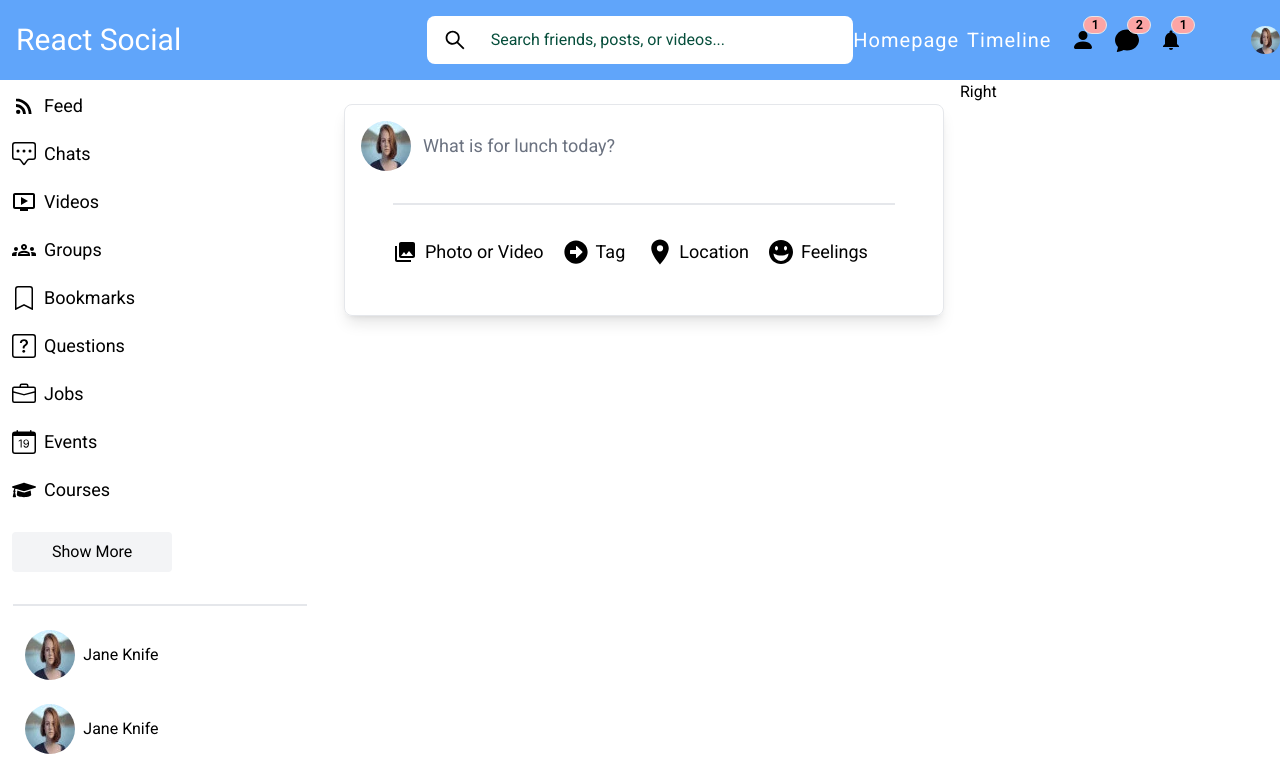
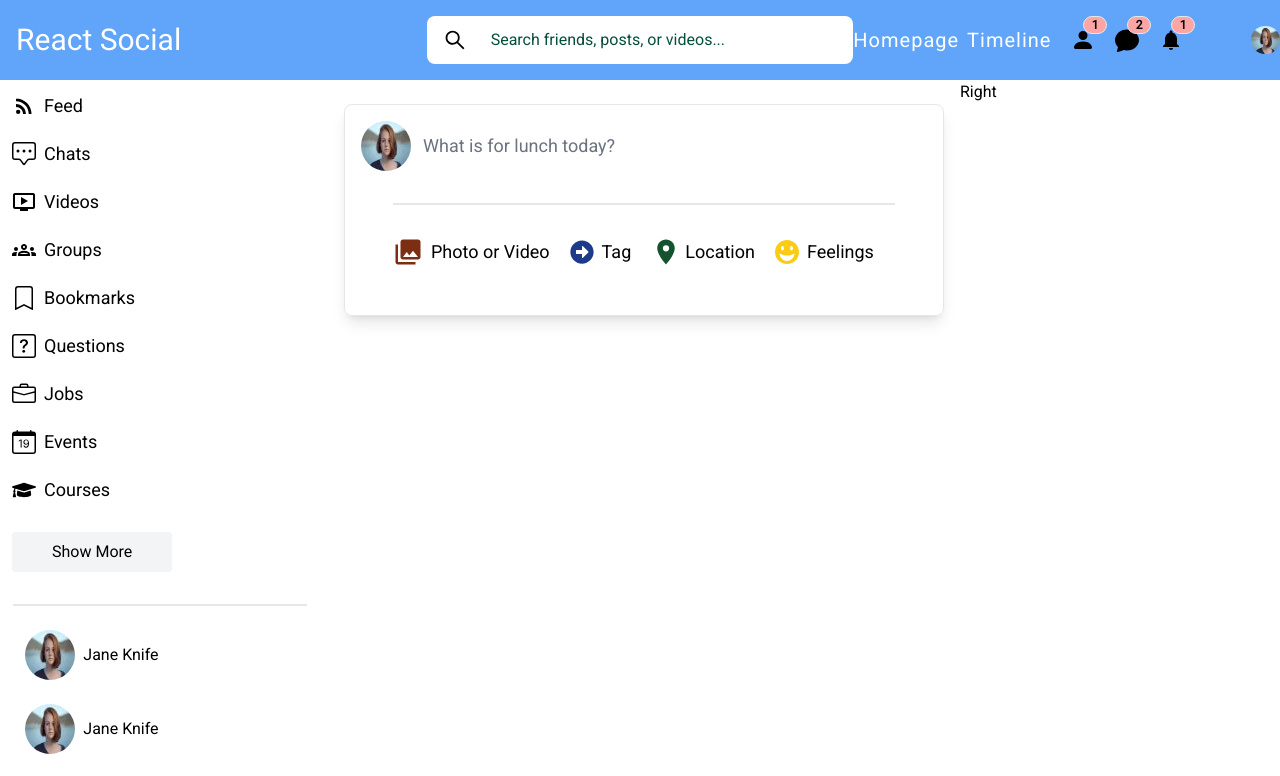
Before and after one commit to xiraynedev/react-social, a React app: page / in a window 1280 px wide. Shown: the top 776 px of the page. Built offline with nearby package versions, Linux system fonts and the light colour scheme.

Commit message:
refactor code in ShareIcon component

```diff
--- a/src/components/Feed/Feed.tsx
+++ b/src/components/Feed/Feed.tsx
@@ -5,7 +5,6 @@ const person1ProfilePicture = require('../../assets/persons/person1-profile.webp
 
 export const Feed: FC = () => {
   return (
-    <>
       <section className="col-start-4 col-end-10">
         <div className="m-4 border p-4 rounded-lg shadow-lg mt-6 ml-6">
           <div className="flex items-center gap-3">
@@ -19,6 +18,5 @@ export const Feed: FC = () => {
           <ShareIcon/>
         </div>
       </section>
-    </>
   );
 };
--- a/src/components/ShareIcon/ShareIcon.tsx
+++ b/src/components/ShareIcon/ShareIcon.tsx
@@ -7,19 +7,19 @@ export const ShareIcon: FC = () => {
   return (
     <div className="flex gap-5 m-8 border-t-2 pt-8">
       <div className="flex items-center gap-2">
-        <MdPhotoLibrary className="text-2xl"/>
+        <MdPhotoLibrary className="text-3xl text-orange-900"/>
         <p className="text-lg">Photo or Video</p>
       </div>
       <div className="flex items-center gap-2">
-        <FaArrowAltCircleRight className="text-2xl"/>
+        <FaArrowAltCircleRight className="text-2xl text-blue-900"/>
         <p className="text-lg">Tag</p>
       </div>
       <div className="flex items-center gap-1">
-        <MdLocationOn className="text-3xl"/>
+        <MdLocationOn className="text-3xl text-green-900"/>
         <p className="text-lg">Location</p>
       </div>
       <div className="flex items-center gap-2">
-        <ImHappy2 className="text-2xl"/>
+        <ImHappy2 className="text-2xl text-yellow-400"/>
         <p className="text-lg">Feelings</p>
       </div>
     </div>
```
